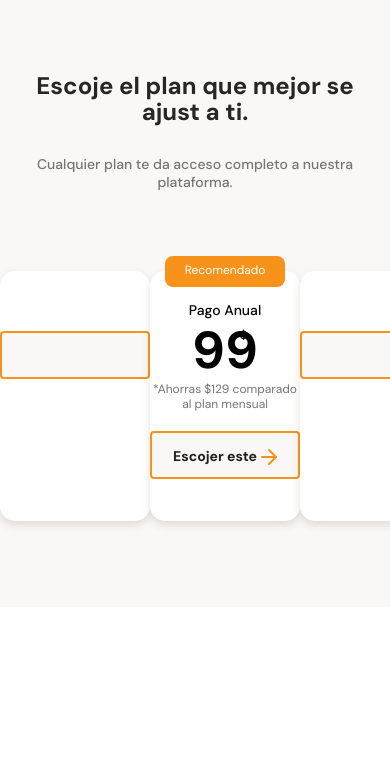
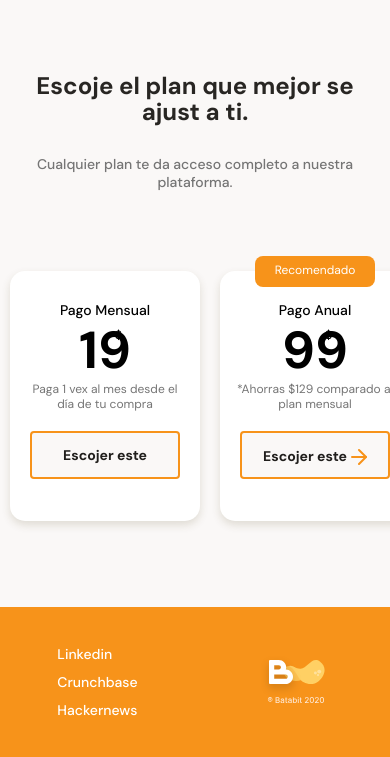
Before and after one commit to avatarmario/maquetacion-mobile, a plain HTML site: page assets/index.html in a window 390 px wide. Shown: the part 2454-3211 px from the top of the page. Before the commit the page ends 3061 px from the top, so only its background shows below. Drawn offline with Linux system fonts and the light colour scheme.

Commit message:
casi completo, media query 4 tablet done

```diff
--- a/assets/css/main.css
+++ b/assets/css/main.css
@@ -431,24 +431,25 @@ main .portada {
 
 /********** tarjetas **************/
 
-.plans-container--slider {
+.plans-container--slider {   /*** El slider****/
     display: flex;
+    /*gap: 10px; /** prop. p/el slider ***/
     height: 316px;
-    overflow-x: scroll;
-    overscroll-behavior-x: contain;
-    scroll-snap-type: x proximity;
+    overflow-x: scroll;  /** prop. p/el slider ***/
+    overscroll-behavior-x: contain; /** prop. p/el slider ***/
+    scroll-snap-type: x proximity; /** prop. p/el slider ***/
 
 }
 
 .plans-container--card{
     position: relative;
-    scroll-snap-align: center;
+    scroll-snap-align: center; /** prop. p/el slider ***/
     width: 70%;
-    min-width: 230 px;
+    min-width: 190px;
     max-width: 300px;
     height: 250px;
-    margin: 50px auto 0;
-    padding: o 15px;
+    margin: 50px 10px 0;
+    padding: 0 15px;
     background-color: var(--just-white);
     border-radius: 15px;
     box-shadow: 0 4px 8px rgba(89, 73, 30, 0.16);
@@ -493,6 +494,7 @@ main .portada {
 }
 
 .plan-card--savings {
+    min-height: 28px;
     font-size: 1.2rem;
     line-height: 1.452rem;
     color: #757575;
@@ -519,3 +521,35 @@ main .portada {
     background-image: url("../icons/arrow-right.svg");
     vertical-align: text-bottom;
 }
+
+/******** footer ************/
+
+footer {
+    display: flex;
+    width: 100%;
+    height: 150px;
+    background-color: var(--bitcoin-orange);
+}
+
+footer section {
+    display: flex;
+    width: 50%;
+    justify-content: center;
+    align-items: center;
+}
+
+footer ul {
+    font-size: 1.4rem;
+    font-weight: 500;
+    line-height: 1.8rem;
+    list-style: none;
+}
+
+footer li{
+    margin: 10px 0;
+}
+
+footer a {
+    color: var(--just-white);
+    text-decoration: none;
+}
--- /dev/null
+++ b/assets/css/tablet.css
@@ -0,0 +1,11 @@
+.main-details-cards {
+    display: flex;
+    flex-wrap: wrap;
+    width: 930px;
+    margin: 0 auto;
+
+}
+
+.plans-container--slider {
+    justify-content: center;
+}
--- a/assets/index.html
+++ b/assets/index.html
@@ -8,6 +8,7 @@
         <link rel="stylesheet" href="css/main.css" />
         <link rel="preconnect" href="https://fonts.gstatic.com">
         <link href="https://fonts.googleapis.com/css2?family=DM+Sans:wght@400;500;700&family=Inter:wght@300;500&display=swap" rel="stylesheet">
+        <link rel="stylesheet" href="css/tablet.css" media="(min-width: 930px)" />
 
     </head>
     <body>
@@ -101,10 +102,10 @@
                     <article class="plans-container--card">
                         <!-- <p></p> -->
                         <div class="plan-info-container">
-                            <h3 class="plan-card--title"></h3>
-                            <p class="plan-card--price"></p>
-                            <p class="plan-card--savings"></p>
-                            <button class="plan-card--ca"></button>
+                            <h3 class="plan-card--title">Pago Mensual</h3>
+                            <p class="plan-card--price"><span>$</span>19</p>
+                            <p class="plan-card--savings"> Paga 1 vex al mes desde el día de tu compra</p>
+                            <button class="plan-card--ca">Escojer este</button>
                         </div class="plans-container--card">
 
                     </article>
@@ -120,10 +121,10 @@
                     <article class="plans-container--card ">
                         <!-- <p></p> -->
                         <div class="plan-info-container">
-                            <h3 class="plan-card--title"></h3>
-                            <p class="plan-card--price"></p>
-                            <p class="plan-card--savings"></p>
-                            <button class="plan-card--ca"></button>
+                            <h3 class="plan-card--title">Lifetime Alfa</h3>
+                            <p class="plan-card--price"><span>$</span>129</p>
+                            <p class="plan-card--savings">Ahorro infinito(50 cupos)</p>
+                            <button class="plan-card--ca">Escojer este</button>
                         </div>
 
                     </article>
@@ -131,6 +132,16 @@
             </section>
         </main>
         <footer>
+            <section class="left">
+                <ul>
+                    <li><a href="#">Linkedin</a></li>
+                    <li><a href="#">Crunchbase</a></li>
+                    <li><a href="#">Hackernews</a></li>
+                </ul>
+            </section>
+            <section class="right">
+                <img src="../assets/images/batatabit-biglogo.svg" alt="Logo de Batatabit 2020" />
+            </section>
 
         </footer>
 
```
Also changed, not shown: assets/images/batatabit-biglogo.svg (added).
